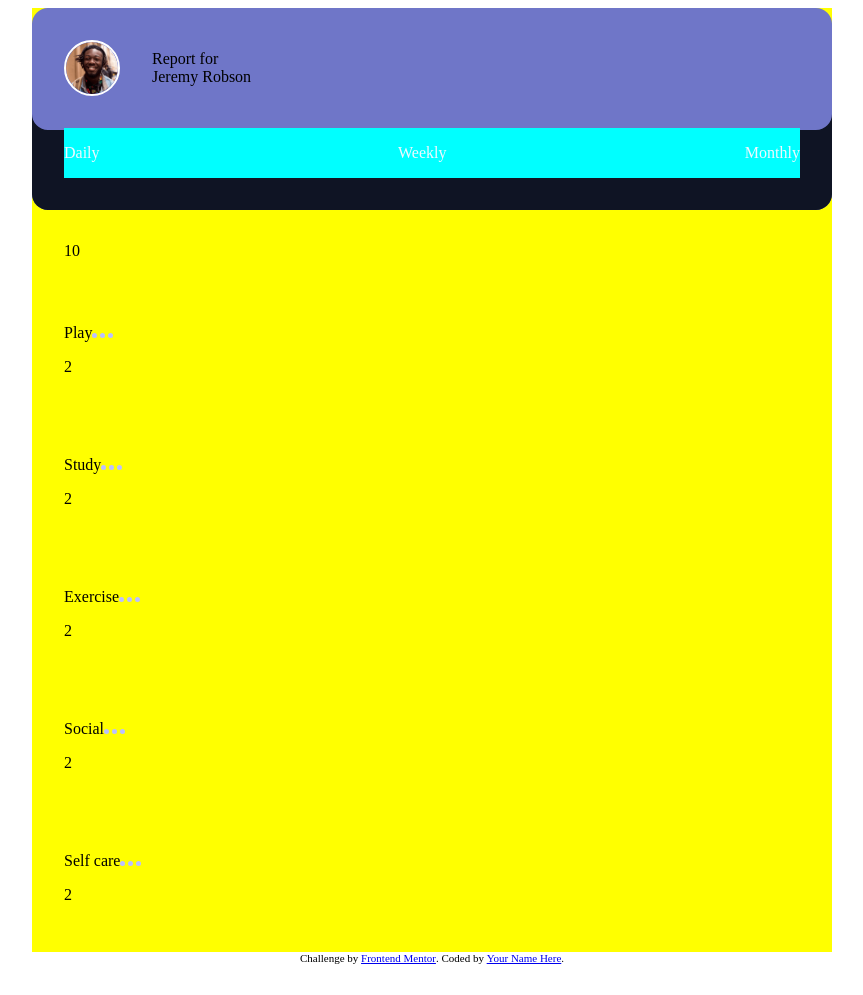
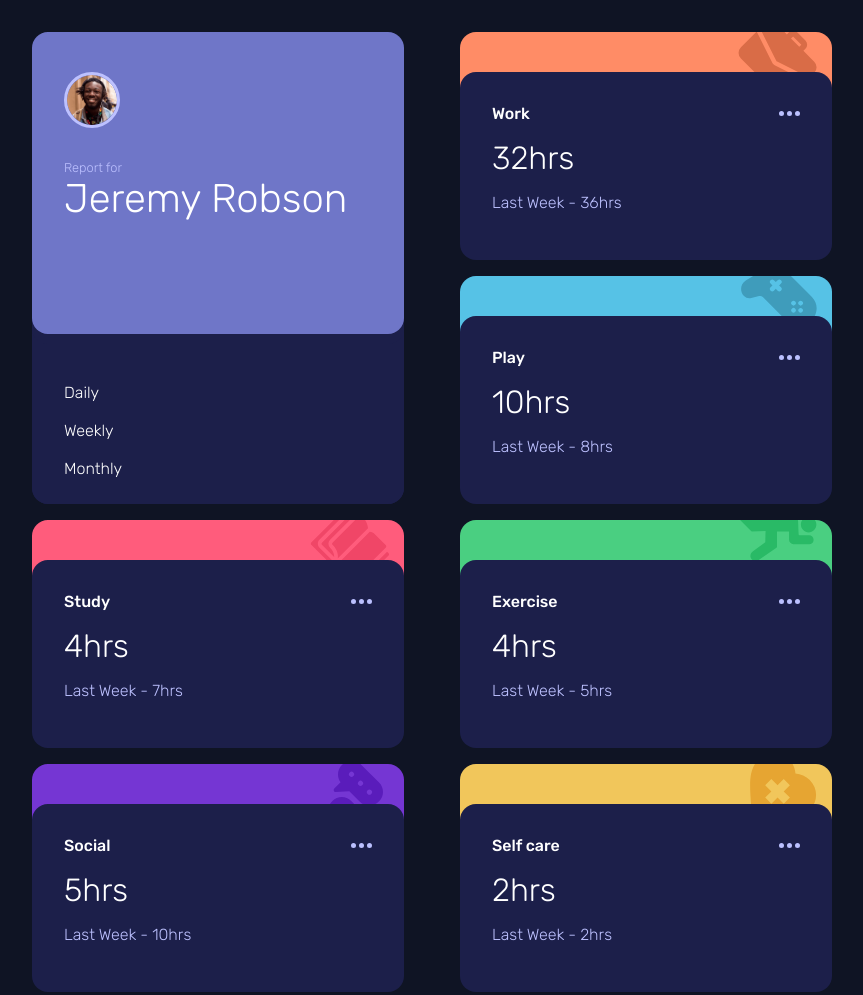
Before and after one commit to tortaruga/time-tracking-dashboard, a website with bundled scripts: page index.html in a window 1280 px wide. Shown: the top 995 px of the page, without its empty margins (208-1071 px from the left). Before the commit the page ends 972 px from the top, so only its background shows below. Built offline with nearby package versions, Linux system fonts and the light colour scheme.

Commit message:
updated styles.css index.html and app.js

```diff
--- a/app.js
+++ b/app.js
@@ -3,12 +3,49 @@ import data from './data.json' assert { type: 'json' };
 const currentStats = document.querySelectorAll('.current');
 const previousStats = document.querySelectorAll('.previous');
 
-for (let i = 0; i < data.length; i++) {
-    currentStats.forEach(stat => {
-        stat.textContent = data[i].timeframes.weekly.current
-    })
+// curr = [p , p, p ,,p ]
+// data[i].timeframes.current.weekly
+
+
+function displayWeeklyStats() {
+    for (let i = 0; i < currentStats.length; i++) {
+        currentStats[i].textContent = data[i].timeframes.weekly.current + 'hrs';
+    }
+
+    for (let i = 0; i < previousStats.length; i++) {
+        previousStats[i].textContent = 'Last Week - ' + data[i].timeframes.weekly.previous + 'hrs';
+    }
+
 }
 
-console.log(45)
+displayWeeklyStats();
 
-document.getElementById('work').innerHTML = data[1].timeframes.weekly.current
+function displayDailyStats() {
+
+    for (let i = 0; i < currentStats.length; i++) {
+        currentStats[i].textContent = data[i].timeframes.daily.current + 'hrs';
+    }
+
+    for (let i = 0; i < previousStats.length; i++) {
+        previousStats[i].textContent = 'Yesterday - ' + data[i].timeframes.daily.previous + 'hrs';
+    }
+
+}
+
+function displayMonthlyStats() {
+    for (let i = 0; i < currentStats.length; i++) {
+        currentStats[i].textContent = data[i].timeframes.monthly.current + 'hrs';
+    }
+
+    for (let i = 0; i < previousStats.length; i++) {
+        previousStats[i].textContent = 'Last Month - ' + data[i].timeframes.monthly.previous + 'hrs';
+    }
+}
+
+const dailyBtn = document.getElementById('daily');
+const monthlyBtn = document.getElementById('monthly');
+const weeklyBtn = document.getElementById('weekly');
+
+dailyBtn.addEventListener('click', displayDailyStats);
+monthlyBtn.addEventListener('click', displayMonthlyStats);
+weeklyBtn.addEventListener('click', displayWeeklyStats);
--- a/index.html
+++ b/index.html
@@ -22,19 +22,19 @@
       <div class="user-info">
         <img src="./images/image-jeremy.png" alt="user avatar">
         <div>
-          <p>Report for</p>
+          <p class="grey">Report for</p>
           <p id="username">Jeremy Robson</p>
         </div>
       </div>
       <div class="choose-stats">
         <p id="daily">Daily</p>
-        <p id="weekly">Weekly</p>
+        <p id="weekly" class="selected">Weekly</p>
         <p id="monthly">Monthly</p>
       </div>
     </div>
 
     <div class="card" id="work">
-      <div class="category">Work<img src="./images/icon-ellipsis.svg" alt=""></div>
+      <div class="category">Work<img src="./images/icon-ellipsis.svg" alt="ellipsis icon"></div>
       <div class="stats">
         <p class="current"></p>
         <p class="previous"></p>
@@ -42,7 +42,7 @@
     </div>
 
     <div class="card" id="play">
-      <div class="category">Play<img src="./images/icon-ellipsis.svg" alt=""></div>
+      <div class="category">Play<img src="./images/icon-ellipsis.svg" alt="ellipsis icon"></div>
       <div class="stats">
         <p class="current"></p>
         <p class="previous"></p>
@@ -50,7 +50,7 @@
     </div>
 
     <div class="card" id="study">
-      <div class="category">Study<img src="./images/icon-ellipsis.svg" alt=""></div>
+      <div class="category">Study<img src="./images/icon-ellipsis.svg" alt="ellipsis icon"></div>
       <div class="stats">
         <p class="current"></p>
         <p class="previous"></p>
@@ -58,7 +58,7 @@
     </div>
 
     <div class="card" id="exercise">
-      <div class="category">Exercise<img src="./images/icon-ellipsis.svg" alt=""></div>
+      <div class="category">Exercise<img src="./images/icon-ellipsis.svg" alt="ellipsis icon"></div>
       <div class="stats">
         <p class="current"></p>
         <p class="previous"></p>
@@ -66,7 +66,7 @@
     </div>
 
     <div class="card" id="social">
-      <div class="category">Social<img src="./images/icon-ellipsis.svg" alt=""></div>
+      <div class="category">Social<img src="./images/icon-ellipsis.svg" alt="ellipsis icon"></div>
       <div class="stats">
         <p class="current"></p>
         <p class="previous"></p>
@@ -74,7 +74,7 @@
     </div>
 
     <div class="card" id="self-care">
-      <div class="category">Self care<img src="./images/icon-ellipsis.svg" alt=""></div>
+      <div class="category">Self care<img src="./images/icon-ellipsis.svg" alt="ellipsis icon"></div>
       <div class="stats">
         <p class="current"></p>
         <p class="previous"></p>
--- a/styles.css
+++ b/styles.css
@@ -8,7 +8,7 @@
     --exercise: hsl(145, 58%, 55%);
     --social: hsl(264, 64%, 52%);
     --self-care: hsl(43, 84%, 65%);
-    ---very-dark-blue: hsl(226, 43%, 10%);
+    --very-dark-blue: hsl(226, 43%, 10%);
     --dark-blue: hsl(235, 46%, 20%);
     --desaturated-blue: hsl(235, 45%, 61%);
     --pale-blue: hsl(236, 100%, 87%);
@@ -23,42 +23,66 @@
     position: absolute;
 }
 
+body {
+    background: var(--very-dark-blue);
+    color: #fff;
+    font-family: 'Rubik', sans-serif;
+    font-weight: 300;
+}
+
 main {
     display: flex;
     justify-content: center;
     align-items: center ;
     justify-content: center;
+    min-height: 100vh;
+    padding-block: 4rem;
 }
 
 .grid {
     display: grid;
-    background-color: yellow;
     width: clamp(18rem, 90%, 50rem);
+    gap: 3.5rem;
 }
 
 .card {
     padding: 2rem;
+    border-radius: 1rem;
+    background: var(--dark-blue);
+    position: relative;
 }
 
 .user-card {
-    background: var(--desaturated-blue);
+    /* background: var(--desaturated-blue); */
     border-radius: 1rem;
-    box-shadow: inset 0px -5rem var(---very-dark-blue);
+    box-shadow: inset 0px -4.5rem var(--dark-blue);
     display: flex;
     flex-direction: column;
     justify-content: space-between;
-    gap: 2rem
+    gap: 2rem;
+    padding-bottom: 1rem;
+    z-index: 0;
+}
+
+.user-card:before {
+    background: var(--desaturated-blue);
+    inset: 0;
+    border-radius: inherit;
+    z-index: -1;
+    height: 80%;
+    translate: 0 -2.5rem;
 }
 
 .user-info {
     display: flex;
     align-items: center;
     gap: 2rem;
+    margin-top: -2rem;
 }
 
 .user-info img {
     width: 3.5rem;
-    border: 2px solid white;
+    border: 3px solid var(--pale-blue);
     border-radius: 50%;
 }
 
@@ -66,9 +90,126 @@ main {
     margin: 0;
 }
 
+.user-info p:first-child {
+    font-size: .8rem;
+}
+
+#username {
+    font-size: 1.7rem;
+    font-weight: 300;
+}
 .choose-stats {
     display: flex;
-    color: aliceblue;
-    background-color: aqua;
+    /* background-color: aqua; */
     justify-content: space-between;
 }
+
+.category {
+    display: flex;
+    align-items: center;
+    justify-content: space-between;
+    font-weight: 500;
+    /* font-size: 1.2rem; */
+}
+
+.stats {
+    display: flex;
+    align-items: center;
+    justify-content: space-between;
+    }
+
+.current {
+    font-size: 2rem;
+    margin: 0;
+}
+
+.previous {
+    color: var(--pale-blue);
+}
+
+#work {
+    --bg-color: var(--work);
+    --bg-img: url(./images/icon-work.svg);
+}
+
+#play {
+    --bg-color: var(--play);
+    --bg-img: url(./images/icon-play.svg);
+}
+
+
+#study {
+    --bg-color: var(--study);
+    --bg-img: url(./images/icon-study.svg);
+}
+
+
+#exercise {
+    --bg-color: var(--exercise);
+    --bg-img: url(./images/icon-exercise.svg);
+}
+
+#social {
+    --bg-color: var(--social);
+    --bg-img: url(./images/icon-social.svg);
+}
+
+#self-care {
+    --bg-color: var(--self-care);
+    --bg-img: url(./images/icon-self-care.svg);
+}
+
+.card:not(:first-child)::before {
+    inset:0px;
+    background: var(--bg-img) 95% -10% no-repeat, var(--bg-color);
+    border-radius: inherit;
+    translate: 0 -2.5rem;
+    z-index: -1;
+}
+
+.grey {
+    color: var(--pale-blue);
+}
+
+footer {
+    padding: 2rem;
+
+}
+
+@media screen and (min-width: 500px) {
+    .grid {
+        grid-template-columns: repeat(auto-fill, minmax(15rem, 1fr));
+    }
+
+    .user-card {
+        grid-row: span 2;
+        justify-content: space-between;
+        box-shadow: inset 0px -10rem var(--dark-blue);
+    }
+
+    .user-card::before {
+      height: 70%;
+    }
+
+    .user-info, .choose-stats {
+        flex-direction: column;
+        align-items: flex-start;
+        justify-content: center;
+    }
+
+    #username {
+        font-size: 2.5rem;
+    }
+
+    .choose-stats p{
+        margin-block: .6rem;
+    }
+
+    .stats {
+        flex-direction: column;
+        align-items: flex-start;
+        margin-top: 1rem;
+    }
+
+
+}
```
